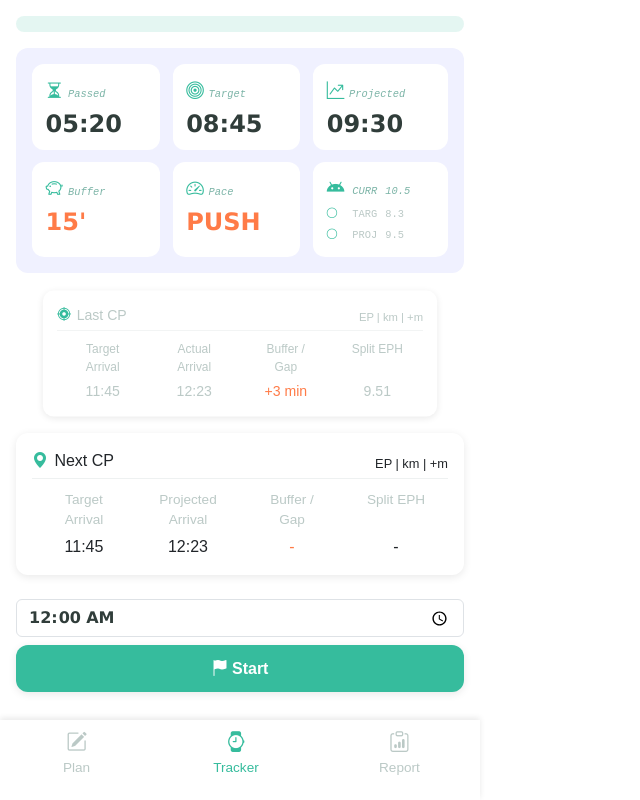
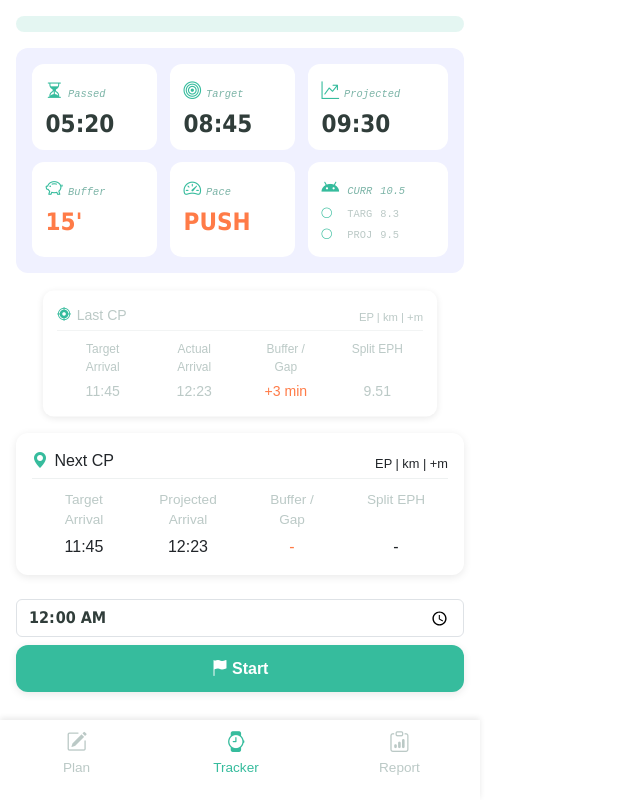
Before and after one commit to paprika-dev/race-ultra, a plain HTML site: page index.html in a window 1280 px wide. Shown: the whole page, without its empty margins (0-640 px from the left). Drawn offline with nearby package versions, Linux system fonts and the light colour scheme.

```diff
--- a/styles.css
+++ b/styles.css
@@ -204,7 +204,8 @@ main {
 
 .metric-figure, #arrival-time {
     font-weight: 600;
-    font-family: verdana;
+    font-family: Tahoma;
+    /* font-family: verdana; */
     color: #303D3A;
 }
 
```
